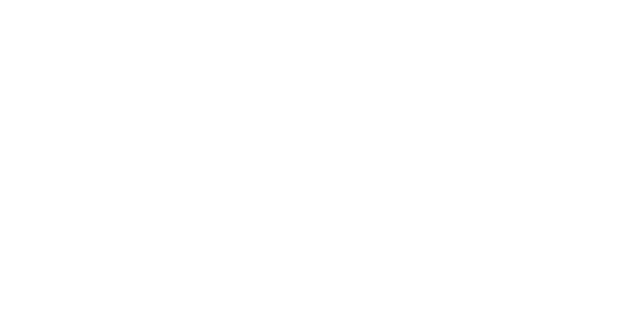
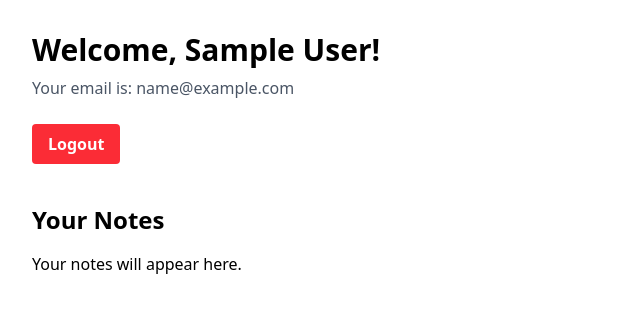
Before and after one commit to vikrantchavan9/notes-app, a React (Vite) app in the folder frontend/: page /dashboard in a window 1280 px wide. Before the commit this address had no page. Shown: the top 312 px of the page, without its empty margins (0-640 px from the left). Built offline with nearby package versions, Linux system fonts and the light colour scheme; sample sign-in values are in the browser's storage.

Commit message:
implemented auth context, protected routes, and OTP verification

```diff
--- a/frontend/package.json
+++ b/frontend/package.json
@@ -12,6 +12,7 @@
   "dependencies": {
     "@tailwindcss/vite": "^4.1.11",
     "axios": "^1.11.0",
+    "jwt-decode": "^4.0.0",
     "lucide-react": "^0.525.0",
     "react": "^19.1.0",
     "react-datepicker": "^8.4.0",
--- a/frontend/src/App.tsx
+++ b/frontend/src/App.tsx
@@ -1,17 +1,33 @@
 import { BrowserRouter as Router, Routes, Route } from 'react-router-dom';
 import SignupPage from './pages/Signup';
+import { AuthProvider } from './contexts/AuthContext';
 import OtpPage from './pages/OtpPage';
+import DashboardPage from './pages/DashboardPage';
+import ProtectedRoute from './components/ProtectedRoute';
 
 function App() {
   return (
-    <Router>
-      <Routes>
-        <Route path="/signup" element={<SignupPage />} />
-        <Route path="/verify-otp" element={<OtpPage />} /> {/* Add the new route */}
-        {/* We will add the dashboard and other routes later */}
-        <Route path="/" element={<SignupPage />} /> {/* Default route */}
-      </Routes>
-    </Router>
+    <AuthProvider> {/* Wrap the entire application */}
+      <Router>
+        <Routes>
+          {/* Public Routes */}
+          <Route path="/signup" element={<SignupPage />} />
+          <Route path="/verify-otp" element={<OtpPage />} />
+
+          {/* Protected Route */}
+          <Route
+            path="/dashboard"
+            element={
+              <ProtectedRoute>
+                <DashboardPage />
+              </ProtectedRoute>
+            }
+          />
+
+          <Route path="/" element={<SignupPage />} />
+        </Routes>
+      </Router>
+    </AuthProvider>
   );
 }
 
--- /dev/null
+++ b/frontend/src/components/ProtectedRoute.tsx
@@ -0,0 +1,22 @@
+import React from 'react';
+import type { ReactNode } from 'react';
+import { Navigate } from 'react-router-dom';
+import { useAuth } from '../contexts/AuthContext';
+
+interface ProtectedRouteProps {
+  children: ReactNode;
+}
+
+const ProtectedRoute: React.FC<ProtectedRouteProps> = ({ children }) => {
+  const { token } = useAuth();
+
+  if (!token) {
+    // If there's no token, redirect to the signup page
+    return <Navigate to="/signup" />;
+  }
+
+  // If there is a token, render the child components (e.g., the Dashboard)
+  return <>{children}</>;
+};
+
+export default ProtectedRoute;
--- /dev/null
+++ b/frontend/src/contexts/AuthContext.tsx
@@ -0,0 +1,52 @@
+import React, { createContext, useContext, useState, useEffect } from 'react';
+import type { ReactNode } from 'react';
+import { jwtDecode } from 'jwt-decode'; // We need a library to decode the JWT
+
+interface AuthContextType {
+  token: string | null;
+  user: { id: string; name: string; email: string } | null;
+  login: (newToken: string) => void;
+  logout: () => void;
+}
+
+const AuthContext = createContext<AuthContextType | undefined>(undefined);
+
+export const AuthProvider = ({ children }: { children: ReactNode }) => {
+  const [token, setToken] = useState<string | null>(localStorage.getItem('token'));
+  const [user, setUser] = useState<{ id: string; name: string; email: string } | null>(null);
+
+  useEffect(() => {
+    // When the token changes, decode it to get user info.
+    if (token) {
+      const decodedUser: { id: string, name: string, email: string } = jwtDecode(token);
+      setUser(decodedUser);
+      localStorage.setItem('token', token);
+    } else {
+      setUser(null);
+      localStorage.removeItem('token');
+    }
+  }, [token]);
+
+  const login = (newToken: string) => {
+    setToken(newToken);
+  };
+
+  const logout = () => {
+    setToken(null);
+  };
+
+  return (
+    <AuthContext.Provider value={{ token, user, login, logout }}>
+      {children}
+    </AuthContext.Provider>
+  );
+};
+
+// Custom hook to easily access the auth context
+export const useAuth = () => {
+  const context = useContext(AuthContext);
+  if (context === undefined) {
+    throw new Error('useAuth must be used within an AuthProvider');
+  }
+  return context;
+};
--- /dev/null
+++ b/frontend/src/pages/DashboardPage.tsx
@@ -0,0 +1,33 @@
+import React from 'react';
+import { useAuth } from '../contexts/AuthContext';
+import { useNavigate } from 'react-router-dom';
+
+const DashboardPage: React.FC = () => {
+  const { user, logout } = useAuth();
+  const navigate = useNavigate();
+
+  const handleLogout = () => {
+    logout();
+    navigate('/signup');
+  };
+
+  return (
+    <div className="p-8">
+      <h1 className="text-3xl font-bold">Welcome, {user?.name}!</h1>
+      <p className="mt-2 text-gray-600">Your email is: {user?.email}</p>
+      <button
+        onClick={handleLogout}
+        className="mt-6 bg-red-500 text-white font-bold py-2 px-4 rounded hover:bg-red-700"
+      >
+        Logout
+      </button>
+
+      <div className="mt-10">
+        <h2 className="text-2xl font-bold">Your Notes</h2>
+        <p className="mt-4">Your notes will appear here.</p>
+      </div>
+    </div>
+  );
+};
+
+export default DashboardPage;
--- a/frontend/src/pages/OtpPage.tsx
+++ b/frontend/src/pages/OtpPage.tsx
@@ -1,5 +1,7 @@
 import React, { useState } from 'react';
 import { useLocation, useNavigate } from 'react-router-dom';
+import { verifyOtp } from '../services/api'; // Import the new API function
+import { useAuth } from '../contexts/AuthContext'; // Import the useAuth hook
 
 const OtpPage: React.FC = () => {
   const [otp, setOtp] = useState('');
@@ -9,17 +11,27 @@ const OtpPage: React.FC = () => {
   const navigate = useNavigate();
   const location = useLocation();
   const email = location.state?.email;
+  const { login } = useAuth();
 
-  if (!email) {
+    if (!email) {
     navigate('/signup');
+    return null;
   }
 
   const handleSubmit = async (e: React.FormEvent) => {
     e.preventDefault();
     setError(null);
     setLoading(true);
-    console.log(`Verifying OTP ${otp} for email ${email}`);
-    setLoading(false);
+
+    try {
+      const data = await verifyOtp(email, otp);
+      login(data.token);
+      navigate('/dashboard');
+    } catch (err: any) {
+      setError(err.message);
+    } finally {
+      setLoading(false);
+    }
   };
 
   return (
--- a/frontend/src/pages/Signup.tsx
+++ b/frontend/src/pages/Signup.tsx
@@ -3,7 +3,7 @@ import { useNavigate } from 'react-router-dom';
 import { Calendar } from 'lucide-react';
 import logo from '../assets/icon.png';
 import abstractBg from '../assets/right-column.png';
-import { registerUser } from 'backend/src/services/api.ts';
+import { registerUser } from '../services/api';
 
 const SignupPage: React.FC = () => {
   const [name, setName] = useState('');
@@ -143,9 +143,10 @@ const SignupPage: React.FC = () => {
                 <div>
                   <button
                     type="submit"
-                    className="flex w-full justify-center rounded-md bg-blue-600 px-3 py-2.5 text-sm lg:text-lg font-semibold leading-6 text-white shadow-sm hover:bg-blue-500 focus-visible:outline focus-visible:outline-2 focus-visible:outline-offset-2 focus-visible:outline-blue-600"
+                    disabled={loading} // Disable button while loading
+                    className="flex w-full justify-center rounded-md bg-blue-600 px-3 py-2.5 text-sm lg:text-lg font-semibold leading-6 text-white shadow-sm hover:bg-blue-500 focus-visible:outline focus-visible:outline-2 focus-visible:outline-offset-2 focus-visible:outline-blue-600 disabled:bg-blue-300"
                   >
-                    Get OTP
+                    {loading ? 'Sending...' : 'Get OTP'}
                   </button>
                 </div>
               </form>
--- a/frontend/src/api.ts
+++ b/frontend/src/services/api.ts
@@ -21,3 +21,12 @@ export const registerUser = async (userData: RegisterData) => {
     throw new Error(error.response?.data?.message || 'An error occurred during registration.');
   }
 };
+
+export const verifyOtp = async (email: string, otp: string) => {
+  try {
+    const { data } = await apiClient.post('/users/verify-otp', { email, otp });
+    return data; // This will return the user object and the token
+  } catch (error: any) {
+    throw new Error(error.response?.data?.message || 'An error occurred during OTP verification.');
+  }
+};
```
Also changed, not shown: 1 other file (tests, documents, lock files or other folders).
